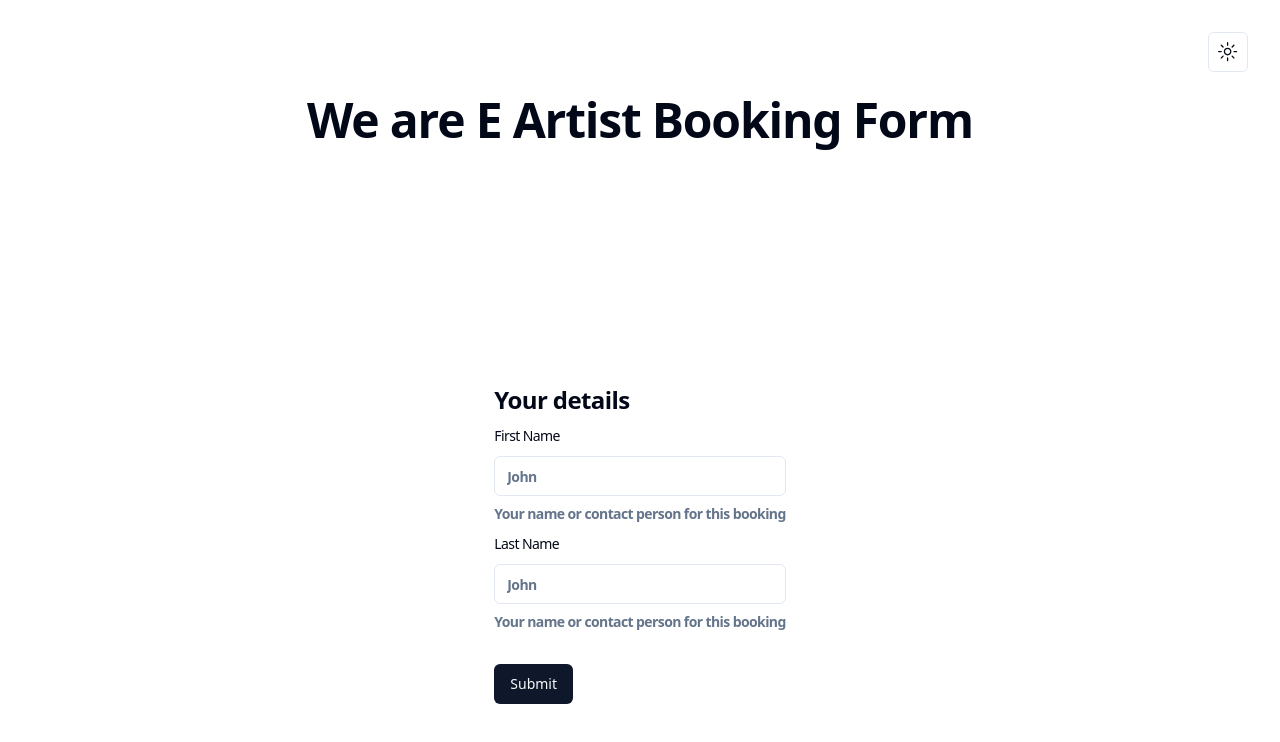
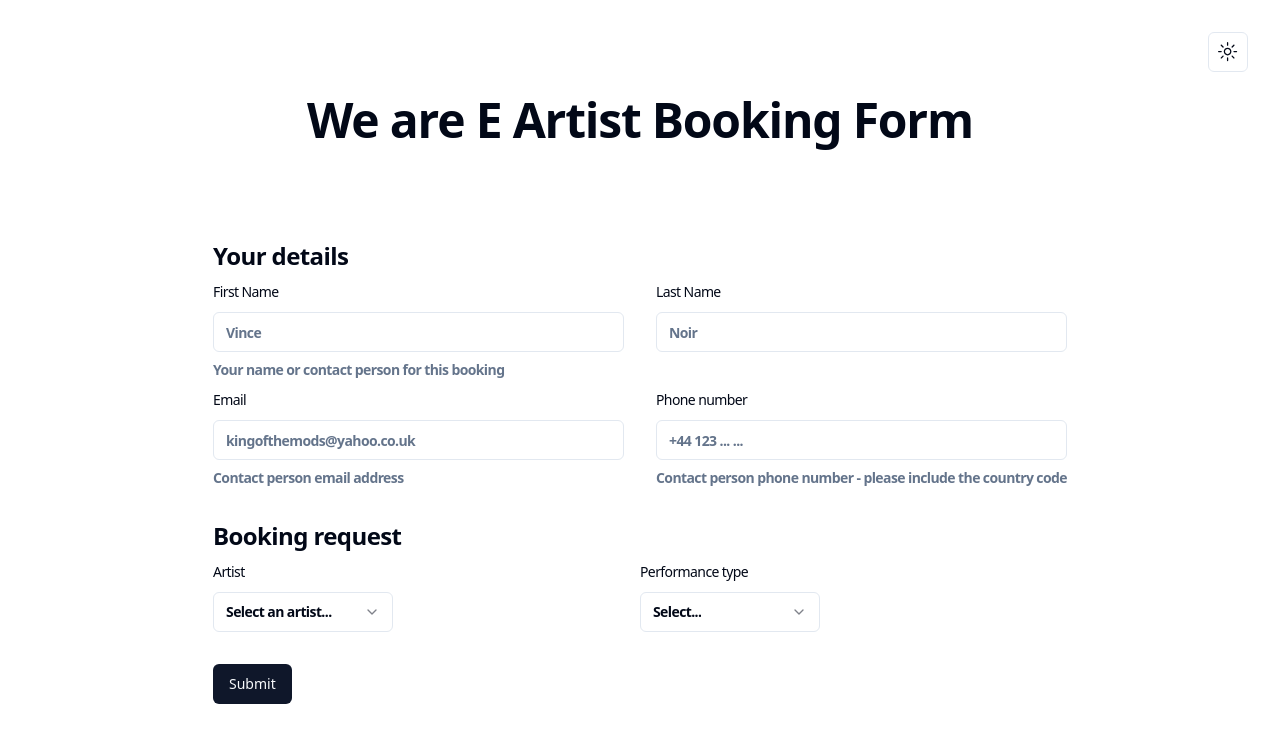
Before and after one commit to Jangelsdork/artist-booking-form, a Next.js app: page / in a window 1280 px wide. Shown: the top 742 px of the page. Built offline with nearby package versions, Linux system fonts and the light colour scheme.

Commit message:
added more form fields

```diff
--- a/package.json
+++ b/package.json
@@ -13,6 +13,7 @@
     "@radix-ui/react-dropdown-menu": "^2.0.6",
     "@radix-ui/react-icons": "^1.3.0",
     "@radix-ui/react-label": "^2.0.2",
+    "@radix-ui/react-select": "^2.0.0",
     "@radix-ui/react-slot": "^1.0.2",
     "class-variance-authority": "^0.7.0",
     "clsx": "^2.1.0",
--- a/src/components/BookingForm.tsx
+++ b/src/components/BookingForm.tsx
@@ -16,7 +16,13 @@ import {
 } from "@/components/ui/form"
 import { Input } from "@/components/ui/input"
 
-
+import {
+  Select,
+  SelectContent,
+  SelectItem,
+  SelectTrigger,
+  SelectValue,
+} from "@/components/ui/select"
 
 const dayjs = require('dayjs')
 
@@ -164,6 +170,7 @@ export function BookingForm() {
     <Form {...form}>
       <form onSubmit={form.handleSubmit(onSubmit)} className="space-y-8">
       <h2 className="scroll-m-20 text-2xl font-semibold tracking-tight">Your details
+      <div className="grid grid-cols-2 gap-x-8">
         <FormField
           control={form.control}
           name="first_name"
@@ -171,7 +178,7 @@ export function BookingForm() {
             <FormItem>
               <FormLabel>First Name</FormLabel>
               <FormControl>
-                <Input placeholder="John" {...field} />
+                <Input placeholder="Vince" {...field} />
               </FormControl>
               <FormDescription>
                 Your name or contact person for this booking
@@ -187,15 +194,97 @@ export function BookingForm() {
             <FormItem>
               <FormLabel>Last Name</FormLabel>
               <FormControl>
-                <Input placeholder="John" {...field} />
+                <Input placeholder="Noir" {...field} />
               </FormControl>
               <FormDescription>
-                Your name or contact person for this booking
               </FormDescription>
               <FormMessage />
             </FormItem>
           )}
         />
+        <FormField
+          control={form.control}
+          name="email"
+          render={({ field }) => (
+            <FormItem>
+              <FormLabel>Email</FormLabel>
+              <FormControl>
+                <Input placeholder="kingofthemods@yahoo.co.uk" {...field} />
+              </FormControl>
+              <FormDescription>
+                Contact person email address
+              </FormDescription>
+              <FormMessage />
+            </FormItem>
+          )}
+        />
+        <FormField
+          control={form.control}
+          name="phone"
+          render={({ field }) => (
+            <FormItem>
+              <FormLabel>Phone number</FormLabel>
+              <FormControl>
+                <Input placeholder="+44 123 ... ... " {...field} />
+              </FormControl>
+              <FormDescription>
+                Contact person phone number - please include the country code
+              </FormDescription>
+              <FormMessage />
+            </FormItem>
+          )}
+        />
+        </div>
+        </h2>
+        <h2 className="scroll-m-20 text-2xl font-semibold tracking-tight">Booking request
+        <div className="grid grid-cols-2">
+        <FormField
+          control={form.control}
+          name="artist_name"
+          render={({ field }) => (
+            <FormItem>
+              <FormLabel>Artist</FormLabel>
+              <FormControl>
+              <Select onValueChange={field.onChange} defaultValue={field.value}>
+                <SelectTrigger className="w-[180px]">
+                  <SelectValue placeholder="Select an artist..." />
+                </SelectTrigger>
+                <SelectContent>
+                  <SelectItem value="satori">Satori</SelectItem>
+                  <SelectItem value="sabo">Sabo</SelectItem>
+                  <SelectItem value="oceanvs" >Oceanvs Orientalis</SelectItem>
+                </SelectContent>
+              </Select>
+              </FormControl>
+
+              <FormMessage />
+            </FormItem>
+          )}
+        />
+        <FormField
+          control={form.control}
+          name="artist_name"
+          render={({ field }) => (
+            <FormItem>
+              <FormLabel>Performance type</FormLabel>
+              <FormControl>
+              <Select onValueChange={field.onChange} defaultValue={field.value}>
+                <SelectTrigger className="w-[180px]">
+                  <SelectValue placeholder="Select... " />
+                </SelectTrigger>
+                <SelectContent>
+                  <SelectItem value="dj">DJ Set</SelectItem>
+                  <SelectItem value="live">Live Set</SelectItem>
+                  <SelectItem value="hybrid" >Hybrid Set</SelectItem>
+                </SelectContent>
+              </Select>
+              </FormControl>
+
+              <FormMessage />
+            </FormItem>
+          )}
+        />
+        </div>
         </h2>
         <Button type="submit">Submit</Button>
       </form>
--- /dev/null
+++ b/src/components/ui/select.tsx
@@ -0,0 +1,160 @@
+"use client"
+
+import * as React from "react"
+import * as SelectPrimitive from "@radix-ui/react-select"
+import { Check, ChevronDown, ChevronUp } from "lucide-react"
+
+import { cn } from "@/lib/utils"
+
+const Select = SelectPrimitive.Root
+
+const SelectGroup = SelectPrimitive.Group
+
+const SelectValue = SelectPrimitive.Value
+
+const SelectTrigger = React.forwardRef<
+  React.ElementRef<typeof SelectPrimitive.Trigger>,
+  React.ComponentPropsWithoutRef<typeof SelectPrimitive.Trigger>
+>(({ className, children, ...props }, ref) => (
+  <SelectPrimitive.Trigger
+    ref={ref}
+    className={cn(
+      "flex h-10 w-full items-center justify-between rounded-md border border-input bg-background px-3 py-2 text-sm ring-offset-background placeholder:text-muted-foreground focus:outline-none focus:ring-2 focus:ring-ring focus:ring-offset-2 disabled:cursor-not-allowed disabled:opacity-50 [&>span]:line-clamp-1",
+      className
+    )}
+    {...props}
+  >
+    {children}
+    <SelectPrimitive.Icon asChild>
+      <ChevronDown className="h-4 w-4 opacity-50" />
+    </SelectPrimitive.Icon>
+  </SelectPrimitive.Trigger>
+))
+SelectTrigger.displayName = SelectPrimitive.Trigger.displayName
+
+const SelectScrollUpButton = React.forwardRef<
+  React.ElementRef<typeof SelectPrimitive.ScrollUpButton>,
+  React.ComponentPropsWithoutRef<typeof SelectPrimitive.ScrollUpButton>
+>(({ className, ...props }, ref) => (
+  <SelectPrimitive.ScrollUpButton
+    ref={ref}
+    className={cn(
+      "flex cursor-default items-center justify-center py-1",
+      className
+    )}
+    {...props}
+  >
+    <ChevronUp className="h-4 w-4" />
+  </SelectPrimitive.ScrollUpButton>
+))
+SelectScrollUpButton.displayName = SelectPrimitive.ScrollUpButton.displayName
+
+const SelectScrollDownButton = React.forwardRef<
+  React.ElementRef<typeof SelectPrimitive.ScrollDownButton>,
+  React.ComponentPropsWithoutRef<typeof SelectPrimitive.ScrollDownButton>
+>(({ className, ...props }, ref) => (
+  <SelectPrimitive.ScrollDownButton
+    ref={ref}
+    className={cn(
+      "flex cursor-default items-center justify-center py-1",
+      className
+    )}
+    {...props}
+  >
+    <ChevronDown className="h-4 w-4" />
+  </SelectPrimitive.ScrollDownButton>
+))
+SelectScrollDownButton.displayName =
+  SelectPrimitive.ScrollDownButton.displayName
+
+const SelectContent = React.forwardRef<
+  React.ElementRef<typeof SelectPrimitive.Content>,
+  React.ComponentPropsWithoutRef<typeof SelectPrimitive.Content>
+>(({ className, children, position = "popper", ...props }, ref) => (
+  <SelectPrimitive.Portal>
+    <SelectPrimitive.Content
+      ref={ref}
+      className={cn(
+        "relative z-50 max-h-96 min-w-[8rem] overflow-hidden rounded-md border bg-popover text-popover-foreground shadow-md data-[state=open]:animate-in data-[state=closed]:animate-out data-[state=closed]:fade-out-0 data-[state=open]:fade-in-0 data-[state=closed]:zoom-out-95 data-[state=open]:zoom-in-95 data-[side=bottom]:slide-in-from-top-2 data-[side=left]:slide-in-from-right-2 data-[side=right]:slide-in-from-left-2 data-[side=top]:slide-in-from-bottom-2",
+        position === "popper" &&
+          "data-[side=bottom]:translate-y-1 data-[side=left]:-translate-x-1 data-[side=right]:translate-x-1 data-[side=top]:-translate-y-1",
+        className
+      )}
+      position={position}
+      {...props}
+    >
+      <SelectScrollUpButton />
+      <SelectPrimitive.Viewport
+        className={cn(
+          "p-1",
+          position === "popper" &&
+            "h-[var(--radix-select-trigger-height)] w-full min-w-[var(--radix-select-trigger-width)]"
+        )}
+      >
+        {children}
+      </SelectPrimitive.Viewport>
+      <SelectScrollDownButton />
+    </SelectPrimitive.Content>
+  </SelectPrimitive.Portal>
+))
+SelectContent.displayName = SelectPrimitive.Content.displayName
+
+const SelectLabel = React.forwardRef<
+  React.ElementRef<typeof SelectPrimitive.Label>,
+  React.ComponentPropsWithoutRef<typeof SelectPrimitive.Label>
+>(({ className, ...props }, ref) => (
+  <SelectPrimitive.Label
+    ref={ref}
+    className={cn("py-1.5 pl-8 pr-2 text-sm font-semibold", className)}
+    {...props}
+  />
+))
+SelectLabel.displayName = SelectPrimitive.Label.displayName
+
+const SelectItem = React.forwardRef<
+  React.ElementRef<typeof SelectPrimitive.Item>,
+  React.ComponentPropsWithoutRef<typeof SelectPrimitive.Item>
+>(({ className, children, ...props }, ref) => (
+  <SelectPrimitive.Item
+    ref={ref}
+    className={cn(
+      "relative flex w-full cursor-default select-none items-center rounded-sm py-1.5 pl-8 pr-2 text-sm outline-none focus:bg-accent focus:text-accent-foreground data-[disabled]:pointer-events-none data-[disabled]:opacity-50",
+      className
+    )}
+    {...props}
+  >
+    <span className="absolute left-2 flex h-3.5 w-3.5 items-center justify-center">
+      <SelectPrimitive.ItemIndicator>
+        <Check className="h-4 w-4" />
+      </SelectPrimitive.ItemIndicator>
+    </span>
+
+    <SelectPrimitive.ItemText>{children}</SelectPrimitive.ItemText>
+  </SelectPrimitive.Item>
+))
+SelectItem.displayName = SelectPrimitive.Item.displayName
+
+const SelectSeparator = React.forwardRef<
+  React.ElementRef<typeof SelectPrimitive.Separator>,
+  React.ComponentPropsWithoutRef<typeof SelectPrimitive.Separator>
+>(({ className, ...props }, ref) => (
+  <SelectPrimitive.Separator
+    ref={ref}
+    className={cn("-mx-1 my-1 h-px bg-muted", className)}
+    {...props}
+  />
+))
+SelectSeparator.displayName = SelectPrimitive.Separator.displayName
+
+export {
+  Select,
+  SelectGroup,
+  SelectValue,
+  SelectTrigger,
+  SelectContent,
+  SelectLabel,
+  SelectItem,
+  SelectSeparator,
+  SelectScrollUpButton,
+  SelectScrollDownButton,
+}
```
Also changed, not shown: 1 other file (tests, documents, lock files or other folders).
